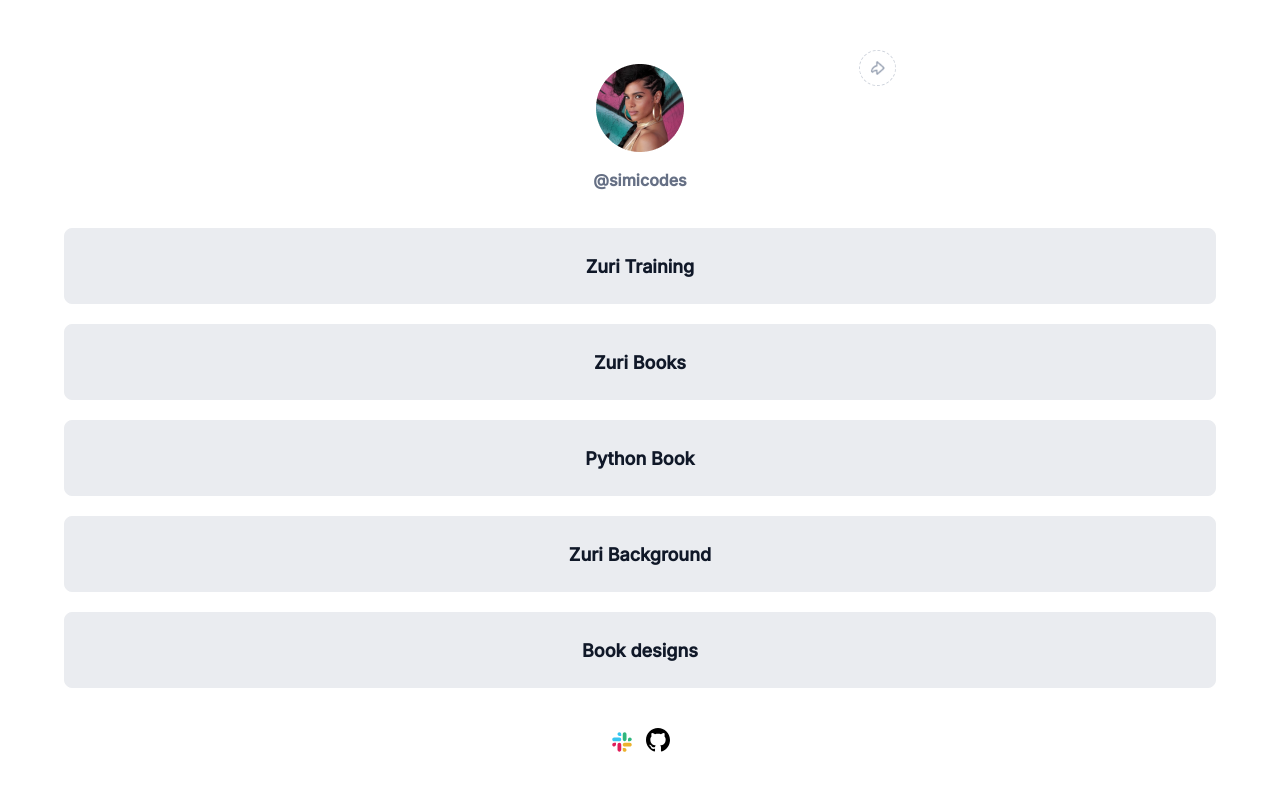
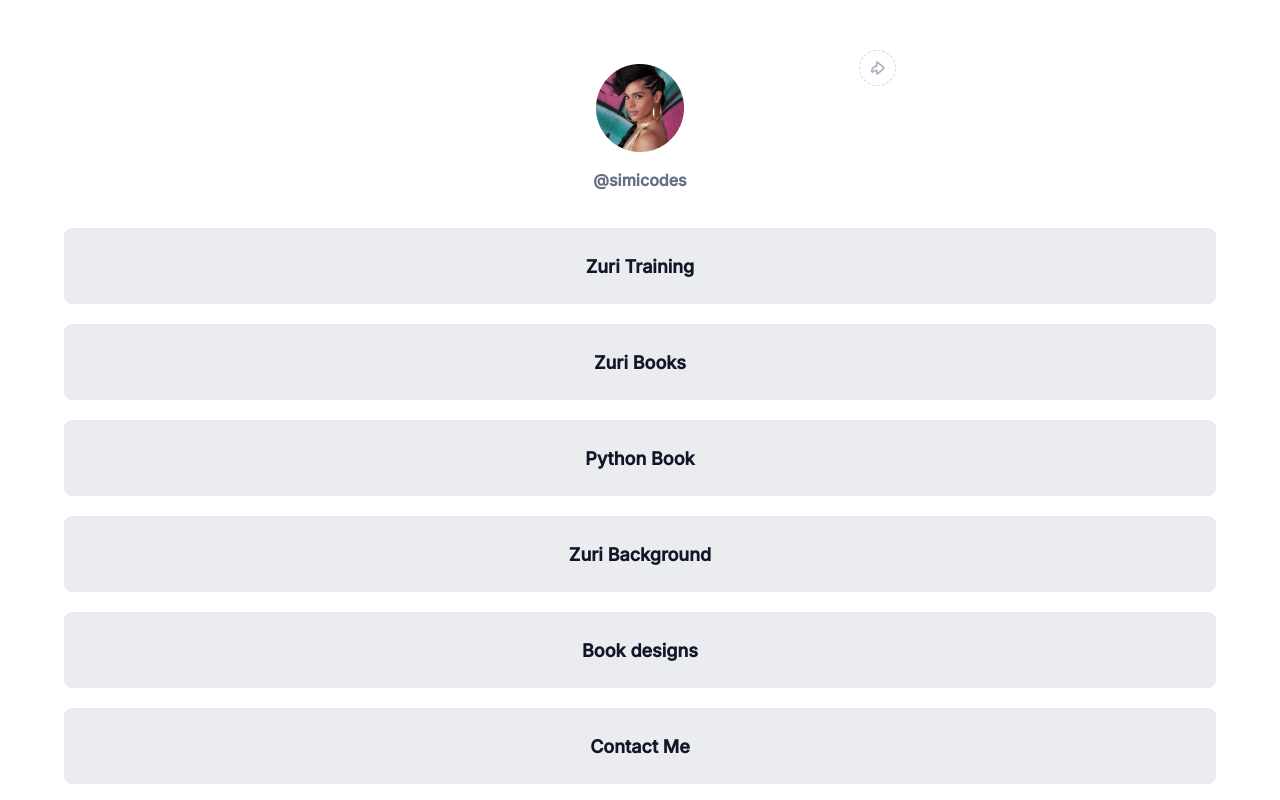
Before and after one commit to simicodes/HNG-Links-Task1, a React (Create React App) app: page / in a window 1280 px wide. Shown: the top 800 px of the page. Built offline with nearby package versions, Linux system fonts and the light colour scheme.

Commit message:
Fixed error in Links.js

```diff
--- a/src/Links.js
+++ b/src/Links.js
@@ -3,6 +3,7 @@
 import I4GIcon from "./I4GIcon.svg";
 import GithubIcon from './GitHubIcon.svg'
 import SlackIcon from "./slackIcon.svg"
+import { Link } from "react-router-dom";
 
 function Links() {
   return (
@@ -33,6 +34,11 @@
             Book designs
           </button>
         </a>
+        <Link to="/contact">
+          <button id="contact" className="btn">
+            Contact Me
+          </button>
+        </Link>
         <div className="icons">
           <img src={SlackIcon} alt="slack" id="Simicodes" />
           <a
```
